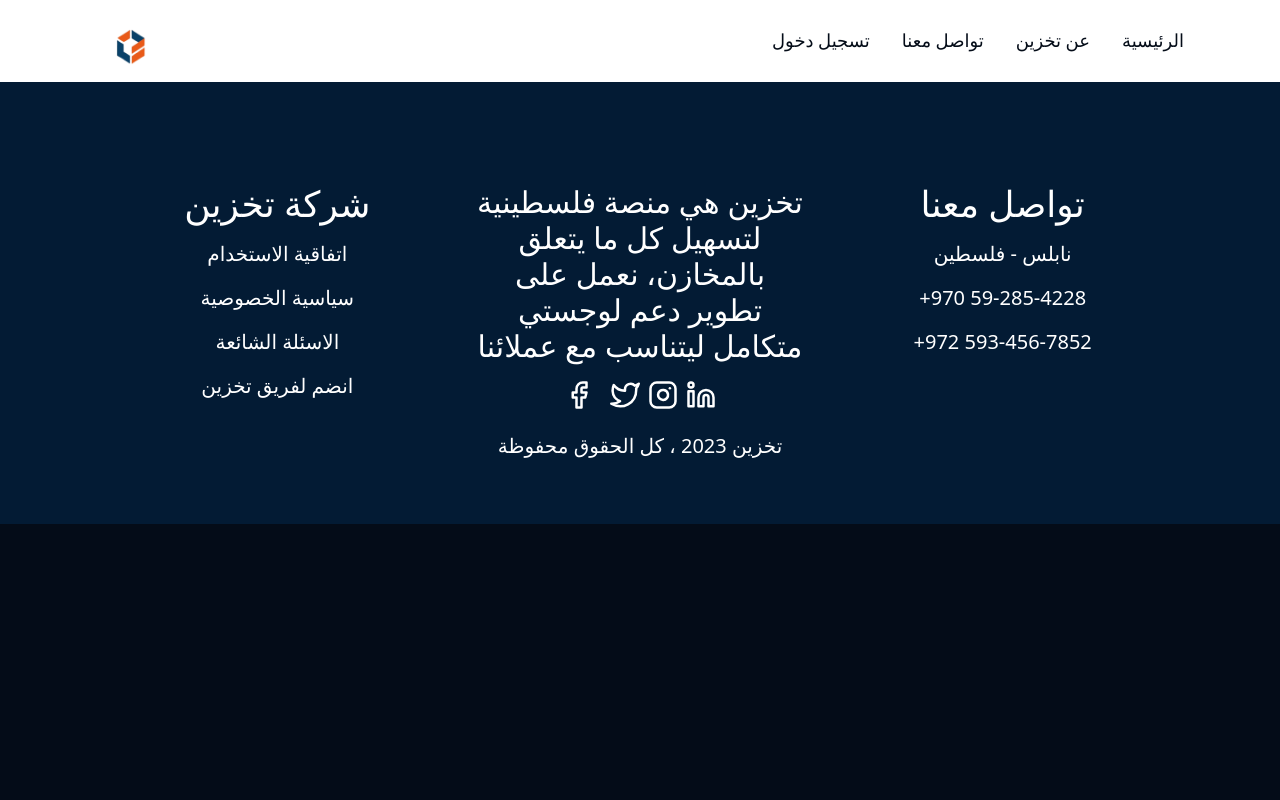
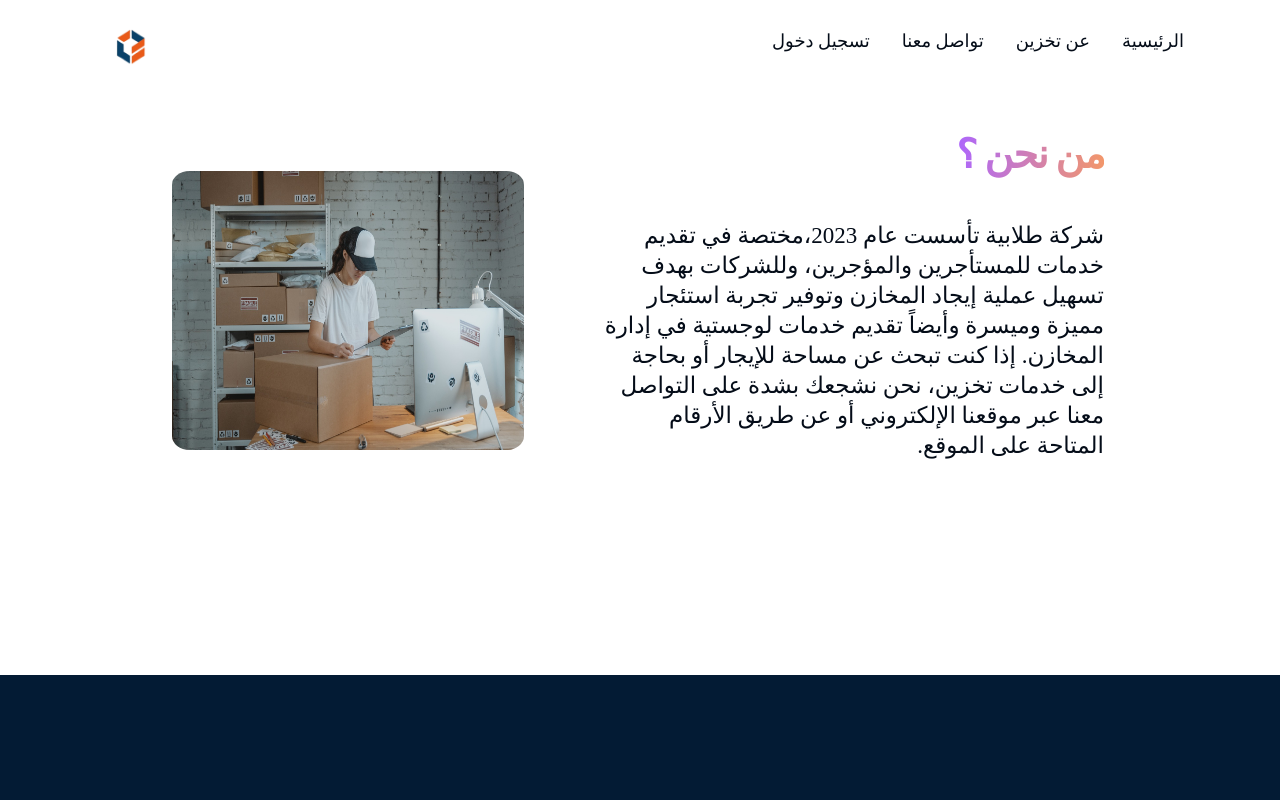
Before and after one commit to izzat5233/takhzeen-website, a React (Create React App) app: page /About in a window 1280 px wide. Shown: the top 800 px of the page. Built offline with nearby package versions, Linux system fonts and the light colour scheme.

Commit message:
feat:About page, add section to Home page and edit the social media links in the footer

```diff
--- a/src/component/About/About.jsx
+++ b/src/component/About/About.jsx
@@ -1,9 +1,34 @@
 import React from 'react';
 import './about.css';
+import about from '../../assets/about.jpeg';
 
 const About = () => {
   return (
-  <div>about</div>
+    <div>
+    <div className="header1 section__padding" id="Home">
+      <div className="header-content1" style={{ textAlign: "right" }}>
+        <h1 className="gradient__text">من نحن ؟</h1>
+        <p >شركة طلابية تأسست عام 2023،مختصة في تقديم خدمات للمستأجرين والمؤجرين،
+           وللشركات بهدف تسهيل عملية إيجاد المخازن وتوفير تجربة استئجار مميزة وميسرة وأيضاً تقديم خدمات لوجستية في إدارة المخازن. إذا كنت تبحث عن
+          مساحة للإيجار أو بحاجة إلى خدمات تخزين، نحن نشجعك بشدة على التواصل
+           معنا عبر موقعنا الإلكتروني أو عن طريق الأرقام المتاحة على الموقع.</p>
+
+
+      </div>
+
+      <div className="header-image1">
+        <img src={about} />
+      </div>
+
+    </div>
+<div className='space'></div>
+
+
+
+  </div>
+
+
+
   )
 }
 
--- a/src/component/About/about.css
+++ b/src/component/About/about.css
@@ -1,122 +1,104 @@
-.gpt3__whatgpt3 {
+/*Start About*/
+.header1 {
     display: flex;
-    flex-direction: column;
-
-    padding: 2rem;
-    background: var(--color-footer);
-
-    /* ff 3.6+ */
-    background:-moz-radial-gradient(circle at 30% -100%, #042c54 25%, rgba(4, 44, 84, 1) 85%, rgba(27, 120, 222, 1) 100%);
-
-    /* safari 5.1+,chrome 10+ */
-    background:-webkit-radial-gradient(circle at 30% -100%, #042c54 25%, rgba(4, 44, 84, 1) 85%, rgba(27, 120, 222, 1) 100%);
-
-    /* opera 11.10+ */
-    background:-o-radial-gradient(circle at 30% -100%, #042c54 25%, rgba(4, 44, 84, 1) 85%, rgba(27, 120, 222, 1) 100%);
-
-    /* ie 10+ */
-    background:-ms-radial-gradient(circle at 30% -100%, #042c54 25%, rgba(4, 44, 84, 1) 85%, rgba(27, 120, 222, 1) 100%);
-
-    /* global 92%+ browsers support */
-    background:radial-gradient(circle at 30% -100%, #042c54 25%, rgba(4, 44, 84, 1) 85%, rgba(27, 120, 222, 1) 100%);
-
-    filter: drop-shadow(0px 4px 4px rgba(0, 0, 0, 0.25));
-}
-
-.gpt3__whatgpt3-feature {
-    display: flex;
-}
-
-/* Customizing feature component as per needs */
-.gpt3__whatgpt3-feature .gpt3__features-container__feature {
-    margin: 0;
-}
-
-/* Customizing feature component as per needs */
-.gpt3__whatgpt3-feature .gpt3__features-container_feature-text {
-    max-width: 700px;
-}
-
-.gpt3__whatgpt3-heading {
-    display: flex;
-    flex-direction: column;
-    justify-content: center;
-    align-items: center;
-    text-align: center;
-
-    margin: 4rem 2rem 2rem;
+    flex-direction: row-reverse;
+    background: #fff;
 
 }
 
-.gpt3__whatgpt3-heading h1 {
-    font-size: 30px;
-    line-height: 45px;
+
+.header-content1 {
+    flex: 1;
+    display: flex;
+    justify-content: center;
+    align-items: flex-end;
+    flex-direction: column;
+    margin-right: 5rem;
+}
+
+.header-content1 h1 {
+    font-family: var(--font-family);
     font-weight: 800;
-    font-family: var(--font-family);
-    max-width: 450px;
-
-    text-align: center;
+    font-size: 40px;
+    line-height: 85px;
+    letter-spacing: -0.04em;
+    align-items: flex-end;
+    margin: 3rem 0 0;
+    direction: rtl;
 
 }
 
-.gpt3__whatgpt3-container {
+.header-content1 p {
+    font-family: var(--font-family);
+    font-weight: 400;
+    font-size: 23px;
+    line-height: 30px;
+    color: rgba(4, 12, 24, 1);
+    margin-top: 1.5rem;
+    direction: rtl;
+}
+
+
+.header-image1 {
+    flex: 1;
     display: flex;
-    flex-wrap: wrap;
-    flex-direction: row-reverse;
-
-    margin-top: 2rem;
+    justify-content: center;
+    align-items: center;
+    margin-top: 3rem;
 
 }
 
-/* Customizing feature component as per needs */
-.gpt3__whatgpt3-container .gpt3__features-container__feature {
-    flex: 1;
-    margin: 1rem;
-    min-width: 210px;
-    display: unset;
-    flex-direction: column;
-
-
+.header-image1 img {
+    width: 70%;
+    height: 80%;
+    border-radius: 5%;
+    margin-top: 3rem;
+}
+@media screen and (max-width: 1050px) {
+    .header {
+        flex-direction: column;
+    }
+    .header1 {
+        flex-direction: column;
+    }
+    .header-content1 {
+        margin: 3rem 0 3rem;
+    }
+    .header-content1 p {
+        font-size: 22px;
+        line-height: 24px;
+    }
+    .header-image1 img {
+        display: none;
+      }
 }
 
-/* Customizing feature component as per needs */
-.gpt3__whatgpt3-container .gpt3__features-container_feature-text {
-    margin-top: 0.5rem;
-}
-
-@media screen and (max-width: 850px) {
-    .gpt3__whatgpt3-heading {
-        flex-direction: column;
-        align-items: flex-start;
-        margin-bottom: 0rem;
+@media screen and (max-width: 650px) {
+    .header-content1 h1 {
+        font-size: 48px;
+        line-height: 60px;
     }
-
-    .gpt3__whatgpt3-heading p {
-        margin-top: 1rem;
+    .header-content1 p {
+        font-size: 16px;
+        line-height: 24px;
     }
 }
 
-@media screen and (max-width: 650px) {
-    /* Customizing feature component as per needs */
-    .gpt3__whatgpt3-feature .gpt3__features-container__feature {
-        flex-direction: column;
+@media screen and (max-width: 490px) {
+    .header-content1 h1 {
+        font-size: 30px;
+        line-height: 48px;
     }
-
-    /* Customizing feature component as per needs */
-    .gpt3__whatgpt3-feature .gpt3__features-container_feature-text {
-        margin-top: 0.5rem;
-    }
-
-    .gpt3__whatgpt3-heading h1 {
-        font-size: 28px;
-        line-height: 40px;
+    .header-content1 p {
+        font-size: 14px;
+        line-height: 24px;
     }
 }
+/*End About*/
+/*Start Space*/
+.space {
+    height: 150px;
+    background-color: #fff;
+}
 
-@media screen and (max-width: 350px) {
-    /* Customizing feature component as per needs */
-    .gpt3__whatgpt3-container .gpt3__features-container__feature {
-        margin: 1rem 0;
-        min-width: 100%;
-    }
-}
+/*End space*/
--- a/src/component/Footer/Footer.jsx
+++ b/src/component/Footer/Footer.jsx
@@ -17,16 +17,16 @@
         <div className="footer-links_logo m-4 text-center flex-1 w-56 mb-3 order-2 text-2xl md:order-1   md:text-3xl lg:text-3xl">
           <h1 className="mb-4">تخزين هي منصة فلسطينية لتسهيل كل ما يتعلق بالمخازن، نعمل على تطوير دعم لوجستي متكامل ليتناسب مع عملائنا</h1>
           <div className="footer-links_icons mt-2 flex justify-center space-x-2">
-            <a className="flex items-center mr-2" href="https://www.facebook.com/" target="_blank" rel="noopener noreferrer">
+            <a className="flex items-center mr-2" href="https://www.facebook.com/ta5zeen" target="_blank" rel="noopener noreferrer">
               <FiFacebook />
             </a>
-            <a className="flex items-center mr-2" href="https://www.twitter.com/" target="_blank" rel="noopener noreferrer">
+            <a className="flex items-center mr-2" href="https://twitter.com/TakhzeenPS" target="_blank" rel="noopener noreferrer">
               <FiTwitter />
             </a>
             <a className="flex items-center mr-2" href="https://www.instagram.com/ta5zeen.ps/" target="_blank" rel="noopener noreferrer">
               <FiInstagram />
             </a>
-            <a className="flex items-center mr-2" href="https://www.linkedin.com/" target="_blank" rel="noopener noreferrer">
+            <a className="flex items-center mr-2" href="https://www.linkedin.com/company/takhzeen-ps/" target="_blank" rel="noopener noreferrer">
               <FiLinkedin />
             </a>
           </div>
--- a/src/component/Home/Home.jsx
+++ b/src/component/Home/Home.jsx
@@ -9,6 +9,46 @@
 
 
 const Home = () => {
+  const cardsData = [
+    {
+      imgSrc: sys,
+      title: "إدارة المخازن",
+      description: "تتمثل هذه الجزئية بتوفير خدمات ادارية وخدمات اشراف على المخازن"
+    },
+    {
+      imgSrc: Partial,
+      title: "تخزين مؤقت",
+      description: "تتمثل هذه الخدمة بتوفير مساحات للافراد والعائلات لتخزين معدات او ادوات لا يتم استخدامها لفترة معينة."
+    },
+    {
+      imgSrc: connection,
+      title: "الربط بين المؤجر والمستأجر",
+      description: "تتمثل الخدمة بتوفير مساحة الكترونية تسمح للمؤجر بعرض مخزنه ومتطلباته لتأجير هذا المخزن"
+    },
+    {
+      imgSrc: time,
+      title: "تخزين جزئي",
+      description: "تتمثل هذه الخدمة بمساعدة كل من المؤجرين والمستأجرين باستغلال المساحات التخزينية المتوفرة بما بتناسب مع حاجة المستأجر ومصلحة المؤجر"
+    }
+  ];
+  const features = [
+    {
+      title: 'تخزين فعال',
+      description: 'نساعدك في تنظيم المساحة وترتيب البضائع بطريقة تسمح بتخزين أكبر عدد من السلع في مساحة محدودة.',
+    },
+    {
+      title: 'توفير الوقت والجهد',
+      description: '',
+    },
+    {
+      title: 'الأمان والحماية ',
+      description: ''
+    },
+    {
+      title: 'إدارة المخزون',
+      description: '',
+    },
+  ];
   return (
     <div>
       <div>
@@ -32,55 +72,44 @@
       </div>
       <div className='space'></div>
       <section className="cards" id="services">
-        <h2 className="title">خدماتنا</h2>
+        <h1 className="title">خـــدمـــاتـــنـــا</h1>
         <div className="content">
-          <div className="card">
-            <div className="icon">
-              <img src={sys} />
+          {cardsData.map((card, index) => (
+            <div className="card" key={index}>
+              <div className="icon">
+                <img src={card.imgSrc} alt={`Card ${index + 1}`} />
+              </div>
+              <div className="info">
+                <h3>{card.title}</h3>
+                <p>{card.description}</p>
+                <br />
+                <p>إقرأ المزيد</p>
+              </div>
             </div>
-            <div className="info">
-              <h3>إدارة المخازن</h3>
-              <p>تتمثل هذه الجزئية بتوفير خدمات ادارية وخدمات اشراف على المخازن</p>
-              <br />  <p>إقرأ المزيد</p>
-            </div>
-          </div>
-          <div className="card">
-            <div className="icon">
-            <img src={Partial} />      </div>
-            <div className="info">
-              <h3>تخزين مؤقت</h3>
-              <p>تتمثل هذه الخدمة بتوفير مساحات للافراد والعائلات لتخزين معدات او ادوات لا يتم استخدامها لفترة معينة  .</p>
-
-              <br /><p>إقرأ المزيد</p>
-            </div>
-          </div>
-          <div className="card">
-            <div className="icon">
-              <img src={connection} />        </div>
-            <div className="info">
-              <h3> الربط بين المؤجر والمستأجر</h3>
-              <p>   تتمثل الخدمة بتوفير مساحة الكترونية تسمح للمؤجر بعرض مخزنه ومتطلباته لتأجير هذا المخزن</p>
-              <br /> <p>إقرأ المزيد</p>
-            </div>
-          </div>
-          <div className="card">
-            <div className="icon">
-
-              <img src={time} /></div>
-            <div className="info">
-              <h3>تخزين جزئي</h3>
-              <p>تتمثل هذه الخدمة بمساعدة كل من المؤجرين والمستأجرين باستغلال المساحات التخزينية المتوفرة بما بتناسب مع حاجة المستأجر ومصلحة المؤجر</p>
-              <br />  <p>إقرأ المزيد</p>
-            </div>
-          </div>
+          ))}
         </div>
-
-
       </section>
       <div className='space'></div>
 
+      <section className="cards" id="features">
+    <h2 className="title">لــمــاذا تــخــزيــن ؟</h2>
+    <div className="content">
+      {features.map((skill, index) => (
+        <div className="card" key={index}>
+          <div className="info">
+            <h3>{skill.title}</h3>
+            <p>{skill.description.split('\n').map((item, i) => <span key={i}>{item}<br /></span>)}</p>
+          </div>
+        </div>
+      ))}
+    </div>
+  </section>
+
+
+
     </div>
   )
+
 }
 
 export default Home
```
Also changed, not shown: src/component/Home/home.css (+7 -8 lines), src/assets/about.jpeg (added).
